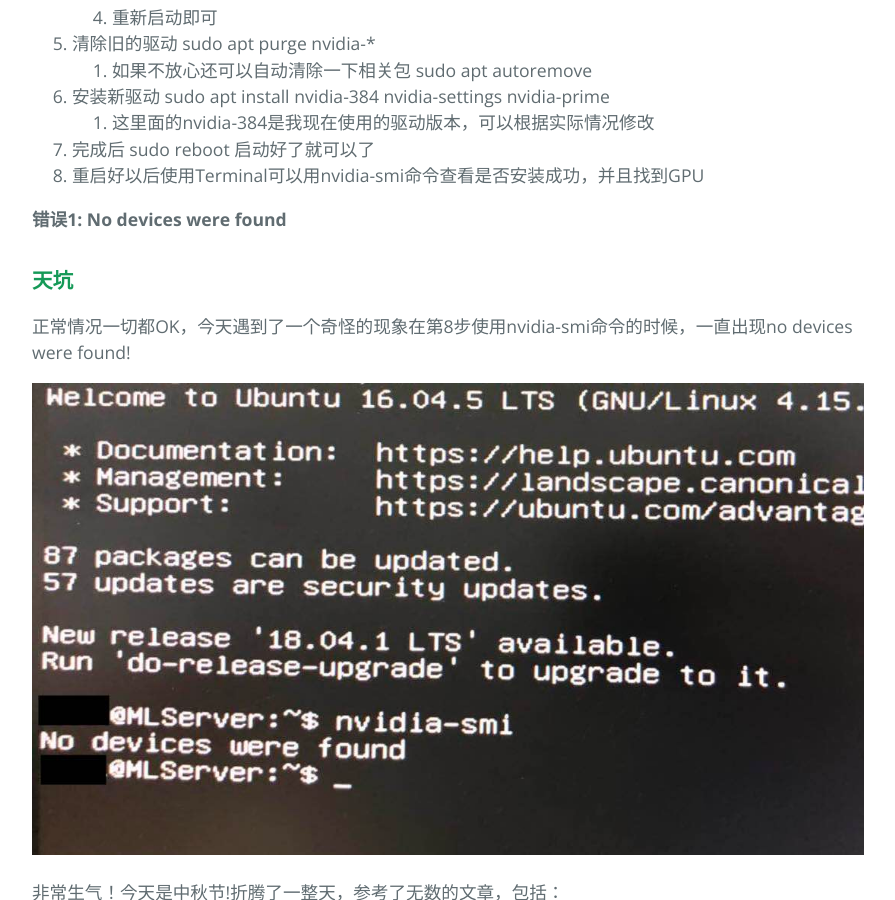
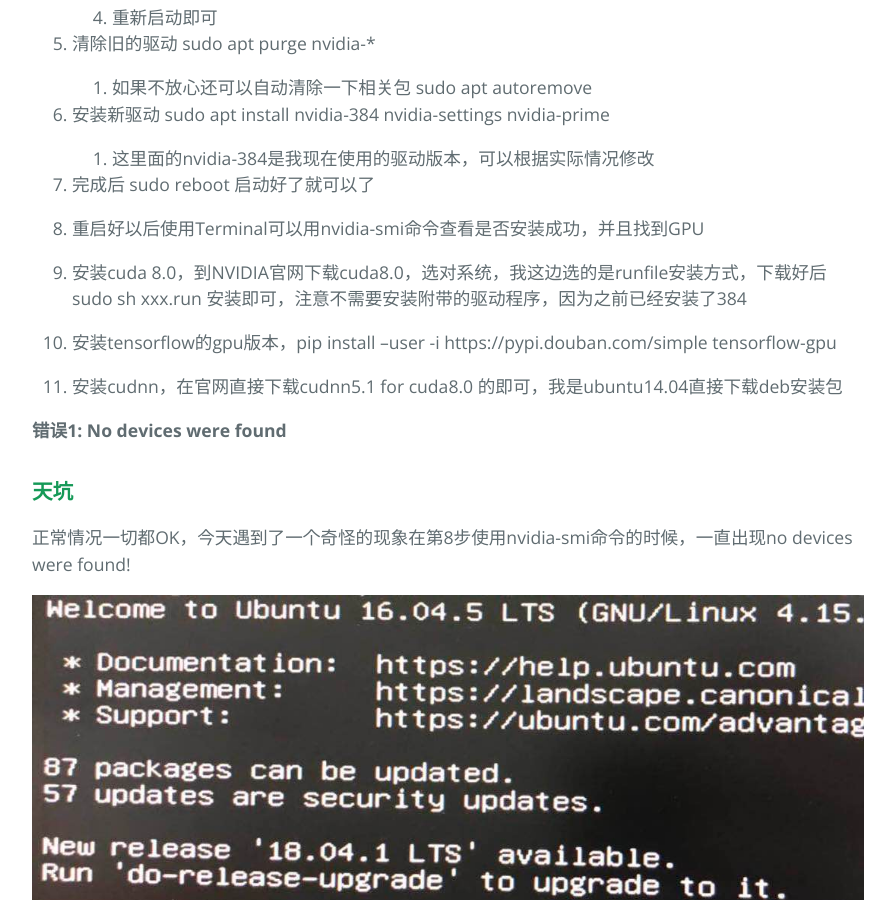
Before and after one commit to Doublingli/doublingli.github.io, a Jekyll site: the page built from set_up_tensorflow_env.md, in a window 1280 px wide and 900 px high, scrolled down 1205 px. Shown: the whole window, without its empty margins (192-1087 px from the left). Built offline with Jekyll 4.4.1, drawn with Linux system fonts in a browser that asks for light colours; our own code applies the rules of GitHub Pages for plain Markdown files.

Commit message:
update set_up_tensorflow

```diff
--- a/set_up_tensorflow_env.md
+++ b/set_up_tensorflow_env.md
@@ -40,12 +40,24 @@
      3. 重新编译内核 sudo update-initramfs -u
 
      4. 重新启动即可
+
 5. 清除旧的驱动 sudo apt purge nvidia-*
+
     1. 如果不放心还可以自动清除一下相关包 sudo apt autoremove
+
 6. 安装新驱动 sudo apt install nvidia-384 nvidia-settings nvidia-prime
+
     1. 这里面的nvidia-384是我现在使用的驱动版本，可以根据实际情况修改
+
 7. 完成后 sudo reboot 启动好了就可以了
+
 8. 重启好以后使用Terminal可以用nvidia-smi命令查看是否安装成功，并且找到GPU
+
+9. 安装cuda 8.0，到NVIDIA官网下载cuda8.0，选对系统，我这边选的是runfile安装方式，下载好后sudo sh xxx.run 安装即可，注意不需要安装附带的驱动程序，因为之前已经安装了384
+
+10. 安装tensorflow的gpu版本，pip install --user -i https://pypi.douban.com/simple tensorflow-gpu
+
+11. 安装cudnn，在官网直接下载cudnn5.1 for cuda8.0 的即可，我是ubuntu14.04直接下载deb安装包
 
 
 
```
